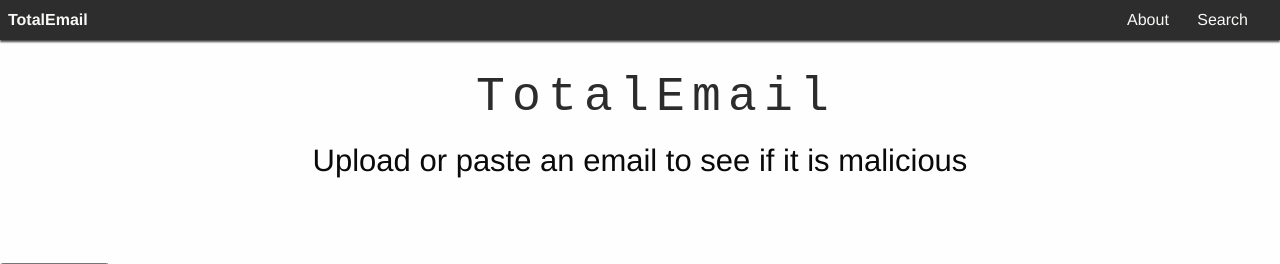
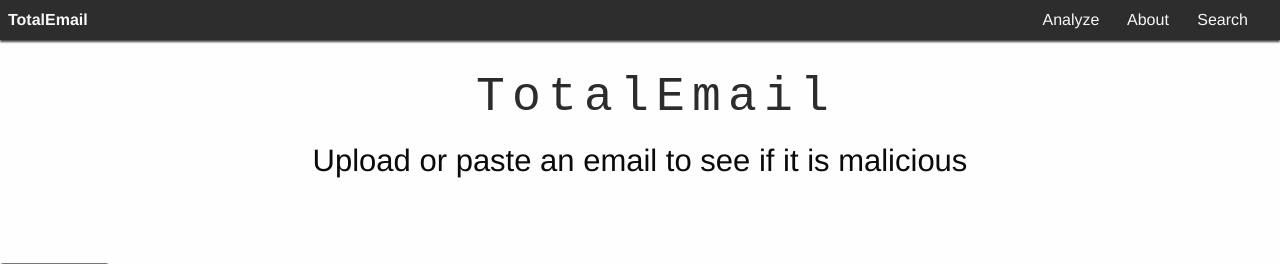
Before and after one commit to wesinator/te-open-core, a Django app: template templates/totalemail/index.html in a window 1280 px wide. Shown: the top 264 px of the page. Run offline with Django 3.2, Linux system fonts and the light colour scheme; the template is opened without the code that fills it, so the values that code supplies are empty; some libraries are stand-ins or nearby versions.

Commit message:
Adding 'Analyze' heading

```diff
--- a/templates/totalemail/base.html
+++ b/templates/totalemail/base.html
@@ -28,6 +28,7 @@
                 <a href="{% url 'index' %}" style="color: #f8f8f7;"><b>TotalEmail</b></a>
             </div>
             <div class="top-bar-right">
+                <a href="{% url 'index' %}" style="color: #f8f8f7; padding-right: 1.5em;">Analyze</a>
                 <a href="{% url 'about' %}" style="color: #f8f8f7; padding-right: 1.5em;">About</a>
                 <a href="{% url 'search:index' %}" style="color: #f8f8f7; padding-right: 1.5em;">Search</a>
             </div>
```
